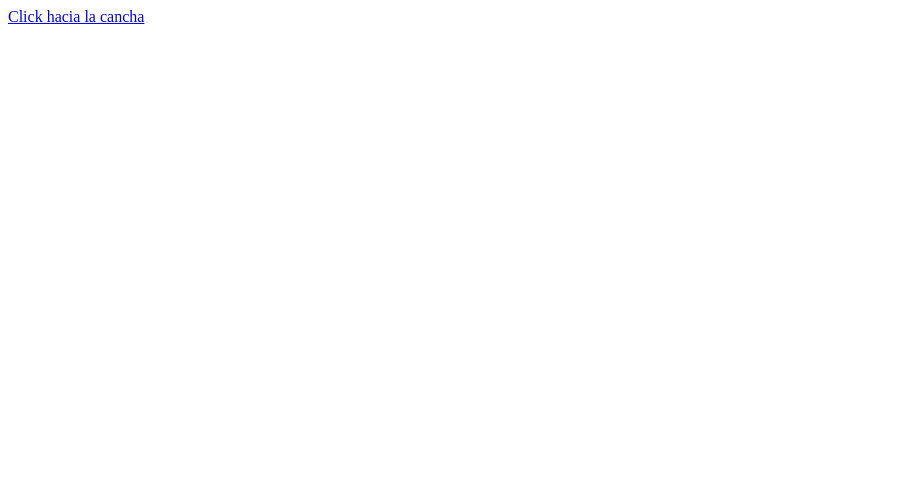
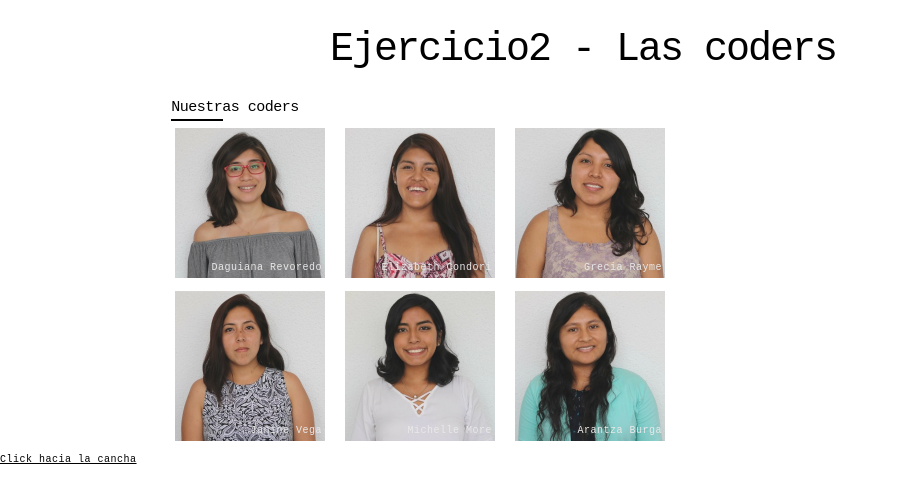
Before and after one commit to lulublondet/Sem23-Enunciado2-coders, a plain HTML site: page index.html in a window 1280 px wide. Shown: the whole page, without its empty margins (0-898 px from the left). Drawn offline with Linux system fonts and the light colour scheme.

Commit message:
Implementando el ejercio enunciado 2 - Las coders

```diff
--- a/coders.js
+++ b/coders.js
@@ -1,7 +1,51 @@
 window.addEventListener("load",coders);
 
-function coders() {
 
+function coders(){
+
+/*Reglas de reset para el viewport */
+	document.body.style.margin ="0";
+	document.body.style.padding ="0";
+
+/*Seccion cabecera */
+	var titulo = document.createElement("h1");
+	var contenido = document.createTextNode("Ejercicio2 - Las coders");
+	titulo.appendChild(contenido);
+	document.body.appendChild(titulo);
+
+/*Seccion Galeria */
+	var contenedorGaleria = document.createElement("div");
+		contenedorGaleria.setAttribute("class","contenedorGaleria");
+	var h2 = document.createElement("h2");
+	var subsitulo = document.createTextNode("Nuestras coders")
+		h2.appendChild(subsitulo);
+		contenedorGaleria.appendChild(h2);
+
+/*Arreglo para la entidad coders */
+
+	var arr = [{name:"Daguiana Revoredo", url: "img/daguiana-revoredo.jpg"},
+		   	   {name:"Elizabeth Condori", url: "img/elizabeth-condori.jpg"},
+		       {name:"Grecia Rayme", url: "img/grecia-rayme.jpg"},
+		       {name:"Janine Vega", url: "img/janine-vega.jpg"},
+		       {name:"Michelle More", url: "img/michelle-more.jpg"},
+		       {name:"Arantza Burga", url:"img/arantza-burga.jpg"}
+		       ];
+
+	arr.forEach(function(e){
+		var contenedor = document.createElement("div");
+		var imagen = document.createElement("img");
+			imagen.src =  e.url;
+		var span = document.createElement("span");
+		var nombre = document.createTextNode(e.name);
+			span.appendChild(nombre);
+			contenedor.appendChild(imagen);
+			contenedor.appendChild(span);
+			contenedorGaleria.appendChild(contenedor);
+			document.body.appendChild(contenedorGaleria);
+	})
+
+
+/*Enlace para dirigirme al ejercicio Enunciado 3 - la Cancha */
 
 var enlaceCancha = document.createElement("a");
 enlaceCancha.href="cancha.html";
--- a/index.html
+++ b/index.html
@@ -3,9 +3,9 @@
 <head>
 	<meta charset="UTF-8">
 	<title>Coders</title>
+	<link rel="stylesheet" href="main.css" type="text/css">
 </head>
 <body>
-
 <script src="coders.js" type="text/javascript"></script>
 </body>
 </html>
--- /dev/null
+++ b/main.css
@@ -0,0 +1,71 @@
+body,h1,h2, a {
+	font-size: 100%;
+ 	font-weight: normal;
+ 	font-family: monospace,helvetica, arial, sans-serif;
+ 	letter-spacing: .5px;
+	font-size: 62.5%;
+	background-color: #FFF;
+	color: #000;
+}
+
+body {
+    width:600px;
+}
+
+h1 {
+ 	position: relative;
+	font-size: 4em;
+	left:55%;
+	letter-spacing: -2px;
+}
+
+.contenedorGaleria {
+	position: relative;
+	text-align: center;
+	left:20%;
+}
+
+
+.contenedorGaleria h2 {
+	position: relative;
+	font-size: 1.5em;
+	left:-185px;
+	letter-spacing: -.5px;
+
+}
+
+.contenedorGaleria h2:before {
+	position: absolute;
+	content: "";
+	border: 1.5px solid black;
+	width: 50px;
+	top: 20px;
+}
+
+.contenedorGaleria div{
+	position: relative;
+	display: inline-block;
+	margin : 10px;
+	margin-top: 0;
+}
+
+.contenedorGaleria img{
+	width: 150px;
+	height: 150px;
+	position: relative;
+	z-index: 80;
+	opacity: 0.9;
+
+}
+
+.contenedorGaleria span {
+	color:#E8E8E8;
+	position: absolute;
+	right:2%;
+	bottom: 8px;
+	z-index: 100;
+}
+
+a {
+	font-size: 1em;
+}
```
Also changed, not shown: img/arantza-burga.jpg (added), img/daguiana-revoredo.jpg (added), img/elizabeth-condori.jpg (added), img/grecia-rayme.jpg (added), img/janine-vega.jpg (added), img/michelle-more.jpg (added).
